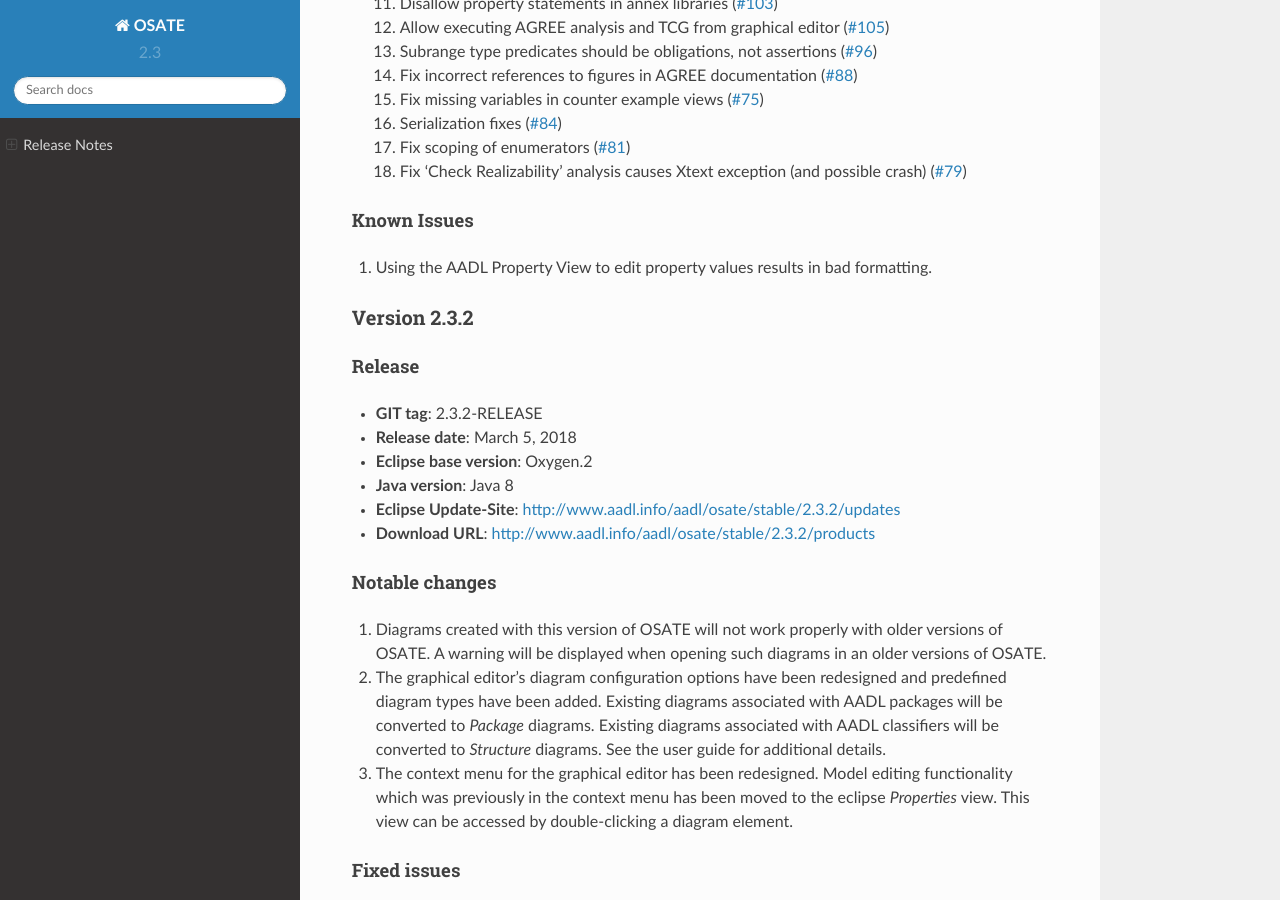
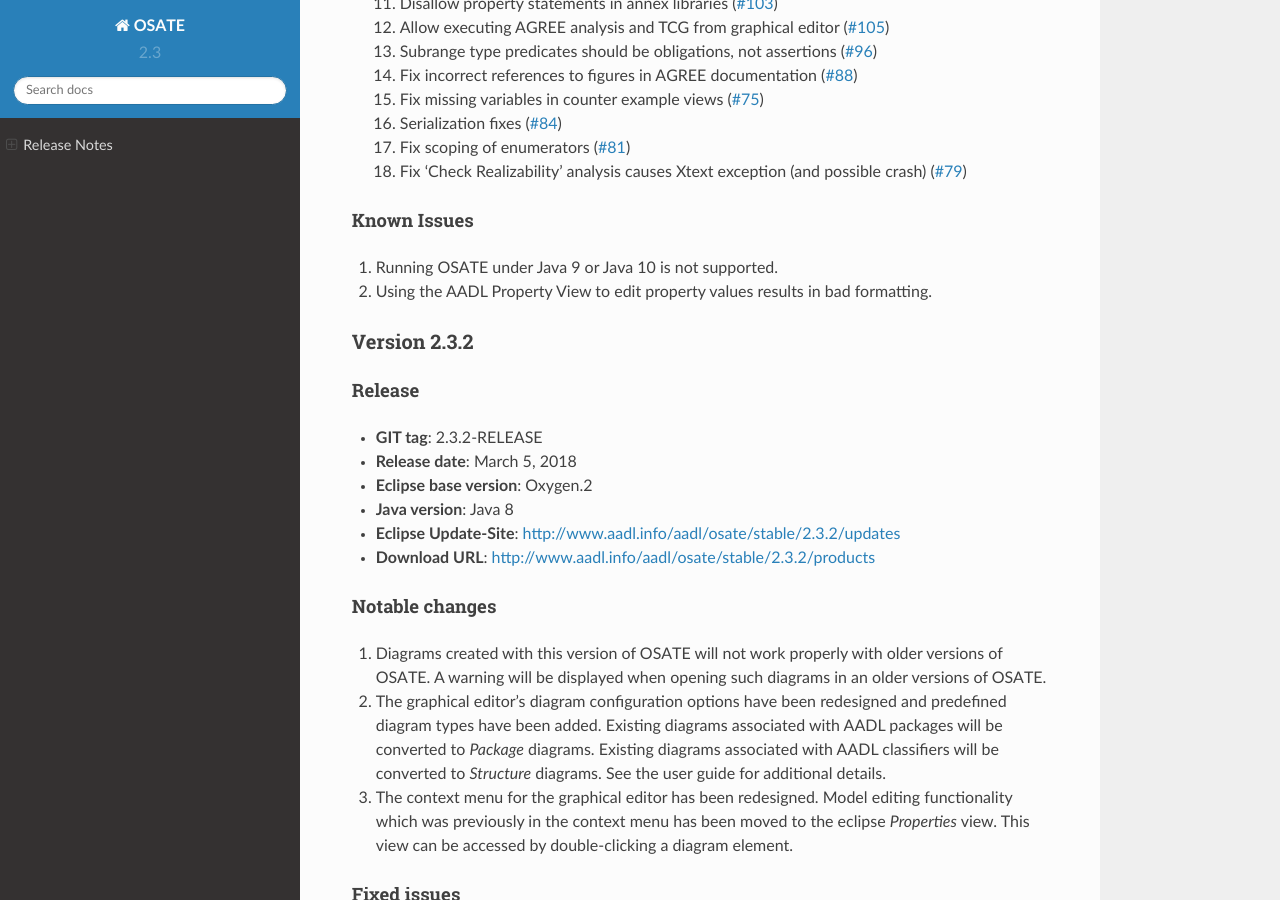
Before and after one commit to osate/website, a Sphinx documentation site: the page built from source/osate-releases.md, in a window 1280 px wide and 900 px high, scrolled down 2674 px. Built offline with Sphinx 7.4.7 and the Read the Docs theme 2.0.0, drawn with Linux system fonts in a browser that asks for light colours.

Commit message:
added Java 9/10 note

```diff
--- a/source/osate-releases.md
+++ b/source/osate-releases.md
@@ -103,7 +103,9 @@
    18. Fix 'Check Realizability' analysis causes Xtext exception (and possible crash) ([\#79](https://github.com/smaccm/smaccm/issues/79))
 
 #### Known Issues
-1. Using the AADL Property View to edit property values results in bad formatting.
+
+1. Running OSATE under Java 9 or Java 10 is not supported.
+2. Using the AADL Property View to edit property values results in bad formatting.
 
 ### Version 2.3.2
 
```
Also changed, not shown: source/download-and-install.md (+1 -1 lines).
